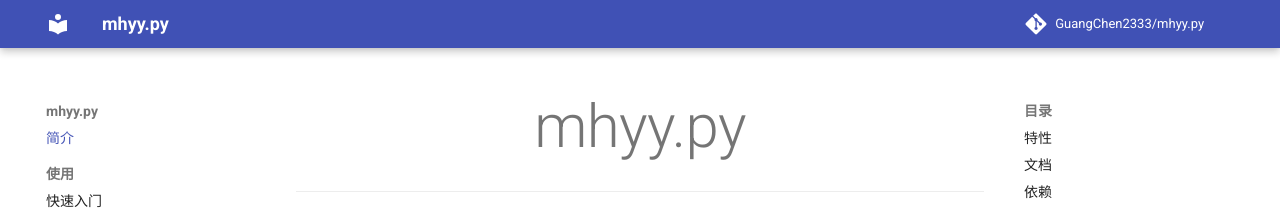
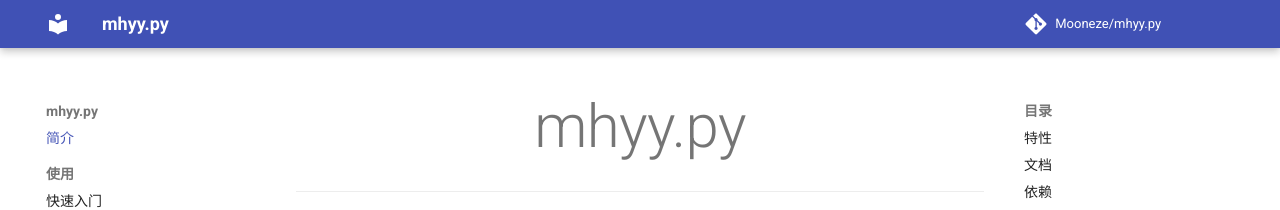
Before and after one commit to Mooneze/mhyy.py, an MkDocs documentation site: the page built from docs/index.md, in a window 1280 px wide. Shown: the top 210 px of the page. Built offline with MkDocs 1.6.1 and Material for MkDocs 9.7.7, drawn with Linux system fonts in a browser that asks for light colours; comment, search, counter and statistics services are not loaded.

Commit message:
doc: repo name

```diff
--- a/mkdocs.yml
+++ b/mkdocs.yml
@@ -13,8 +13,8 @@ theme:
     - navigation.path
 
 # Repository
-repo_name: GuangChen2333/mhyy.py
-repo_url: https://github.com/GuangChen2333/mhyy.py
+repo_name: Mooneze/mhyy.py
+repo_url: https://github.com/Mooneze/mhyy.py
 
 # Navigation
 nav:
```
